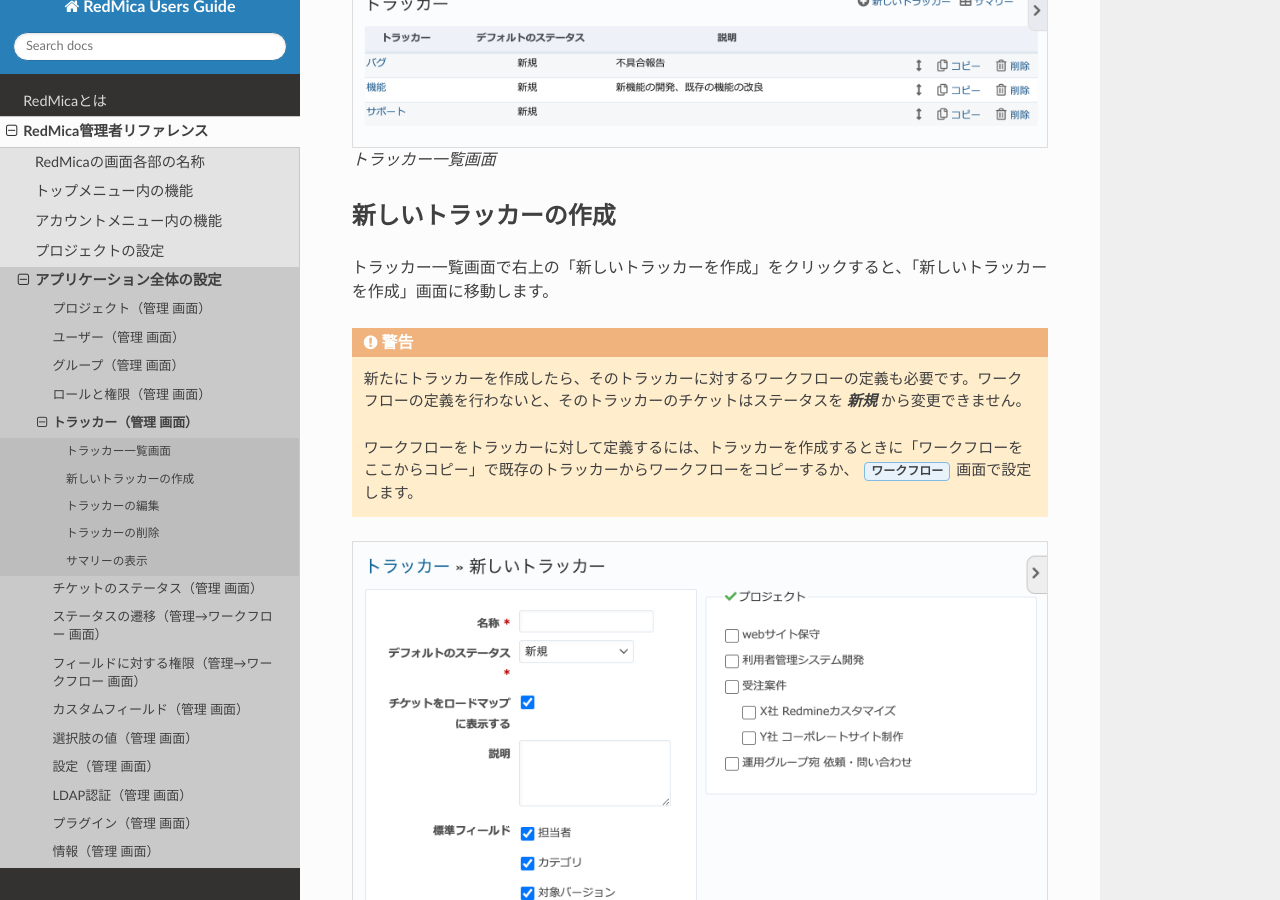
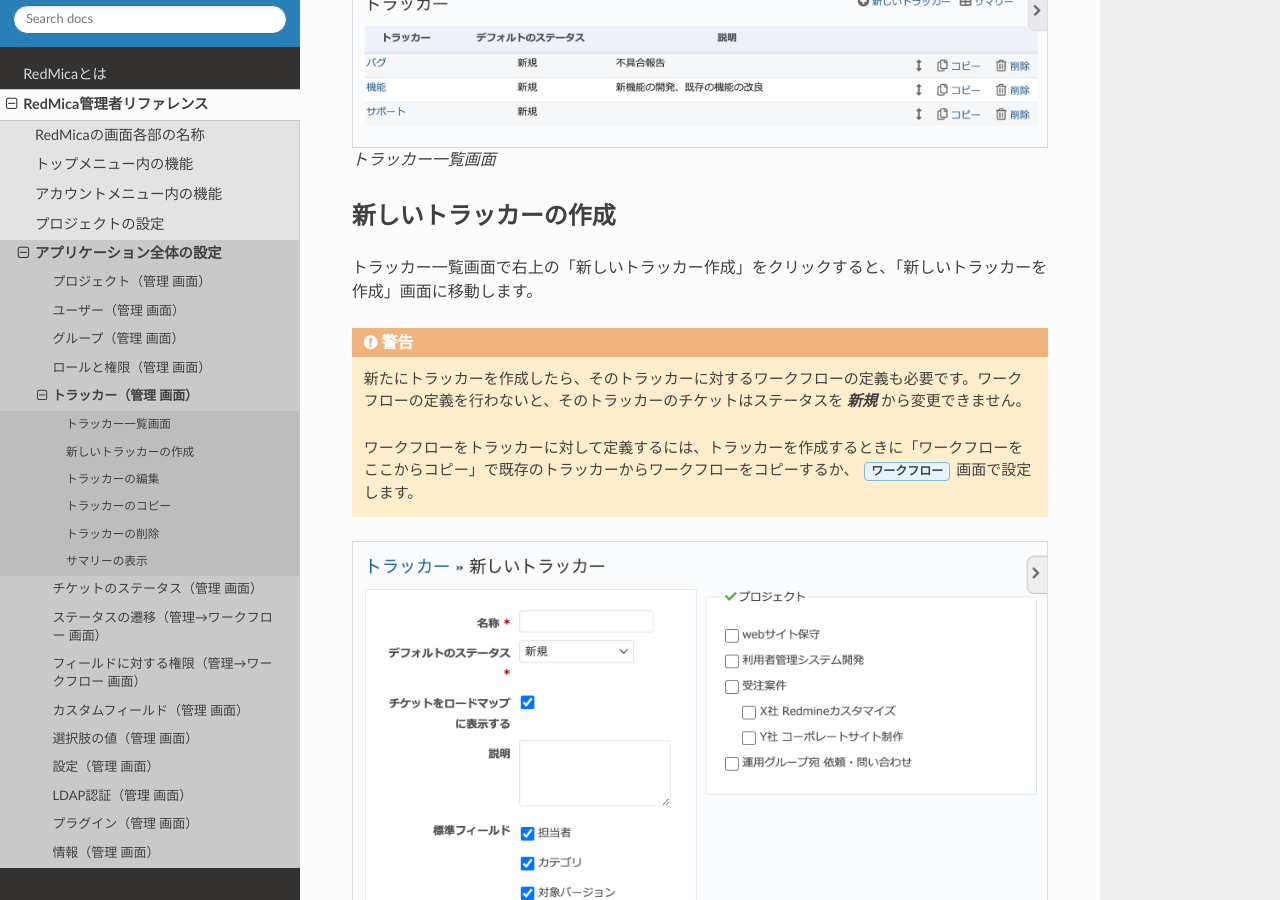
Before and after one commit to redmica/redmica-guide-ja, a Sphinx documentation site: the page built from source/reference/admin/trackers.rst, in a window 1280 px wide and 900 px high, scrolled down 1348 px. Built offline with Sphinx 7.4.7 and the Read the Docs theme 2.0.0, drawn with Linux system fonts in a browser that asks for light colours; some of the changed text lies outside the part shown.

Commit message:
RedMica 1.3対応 トラッカーとカスタムフィールドのコピーついて説明を追加

```diff
--- a/source/reference/admin/custom_fields.rst
+++ b/source/reference/admin/custom_fields.rst
@@ -145,3 +145,8 @@
 
     * - プロジェクト
       - どのプロジェクトでこのカスタムフィールドを使うのかを指定します。 プロジェクトの :menuselection:`設定 --> 情報` 内の :guilabel:`カスタムフィールド` でも設定できます。
+
+カスタムフィールドのコピー
+**************************
+
+カスタムフィールド一覧画面で「コピー」をクリックすると、そのカスタムフィールドの設定内容が入力された「新しいカスタムフィールド作成」画面が表示されます。すでに作成済みのカスタムフィールドの設定を参考にしながら作成するのに便利です。
--- a/source/reference/admin/trackers.rst
+++ b/source/reference/admin/trackers.rst
@@ -49,7 +49,7 @@
 新しいトラッカーの作成
 **********************
 
-トラッカー一覧画面で右上の「新しいトラッカーを作成」をクリックすると、「新しいトラッカーを作成」画面に移動します。
+トラッカー一覧画面で右上の「新しいトラッカー作成」をクリックすると、「新しいトラッカーを作成」画面に移動します。
 
 .. warning::
   新たにトラッカーを作成したら、そのトラッカーに対するワークフローの定義も必要です。ワークフローの定義を行わないと、そのトラッカーのチケットはステータスを :dfn:`新規` から変更できません。
@@ -101,6 +101,11 @@
 
 トラッカー一覧画面でトラッカー名をクリックすると、トラッカーの設定内容の編集を行うための画面が表示されます。入力項目は新しいトラッカーの作成画面とほぼ同じです。
 
+トラッカーのコピー
+******************
+
+トラッカー一覧画面で「コピー」をクリックすると、そのトラッカーの設定内容が入力された「新しいトラッカー作成」画面が表示されます。すでに作成済みのトラッカーの設定を参考にしながら作成するのに便利です。
+
 
 トラッカーの削除
 ****************
```
